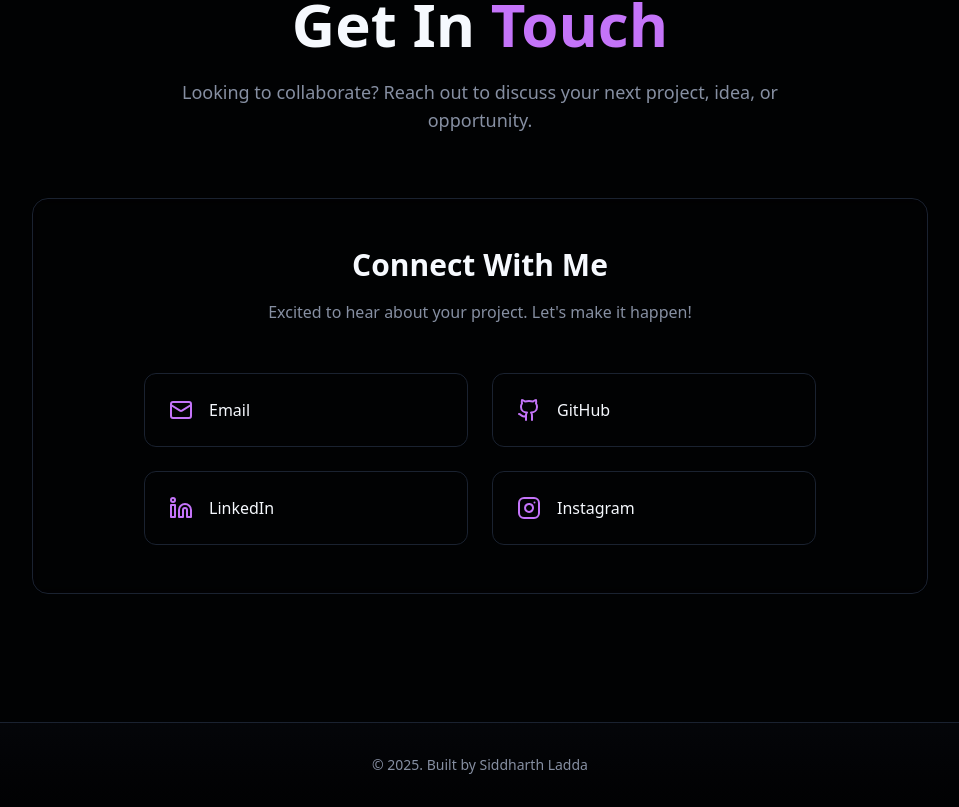
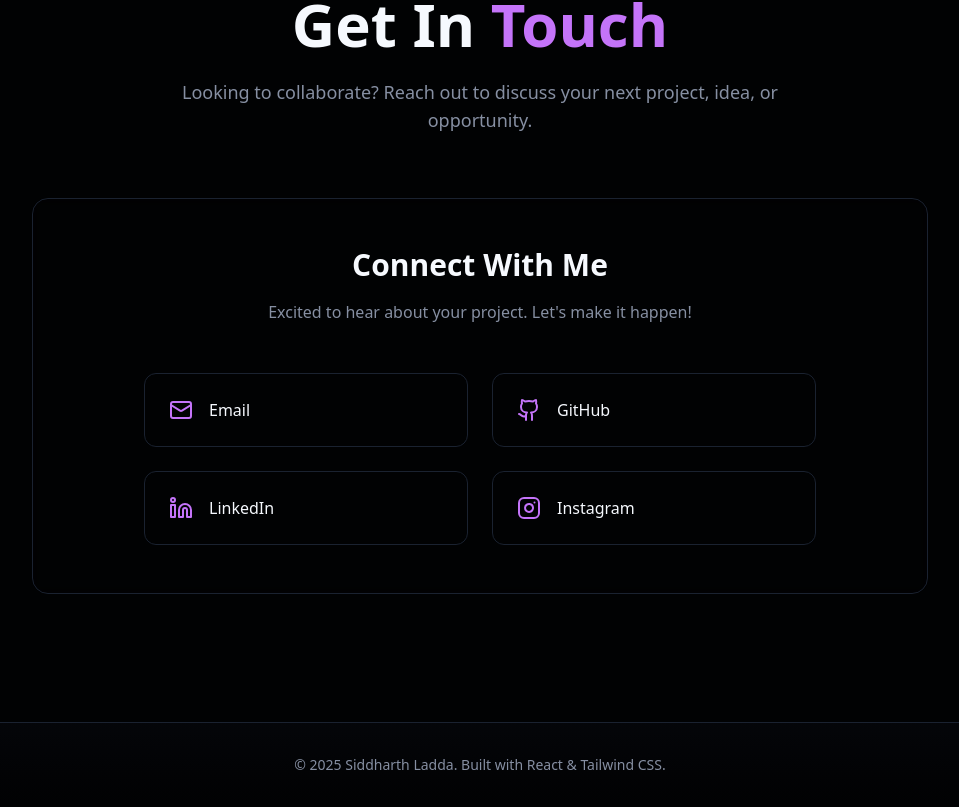
Before and after one commit to laddasiddharth/Portfolio, a React (Vite) app in the folder frontend/: page / in a window 1280 px wide. Shown: the part 3881-4688 px from the top of the page, without its empty margins (160-1119 px from the left). Built offline with nearby package versions, Linux system fonts and the light colour scheme.

Commit message:
Updated the Footer

```diff
--- a/frontend/src/components/Footer.tsx
+++ b/frontend/src/components/Footer.tsx
@@ -40,7 +40,7 @@ export default function Footer() {
             {/* Copyright */}
             <div className="text-center text-sm text-muted-foreground">
               <p className="flex items-center justify-center gap-1 flex-wrap">
-                © 2025. Built by Siddharth Ladda
+                © 2025 Siddharth Ladda. Built with React & Tailwind CSS.
               </p>
             </div>
           </div>
```
